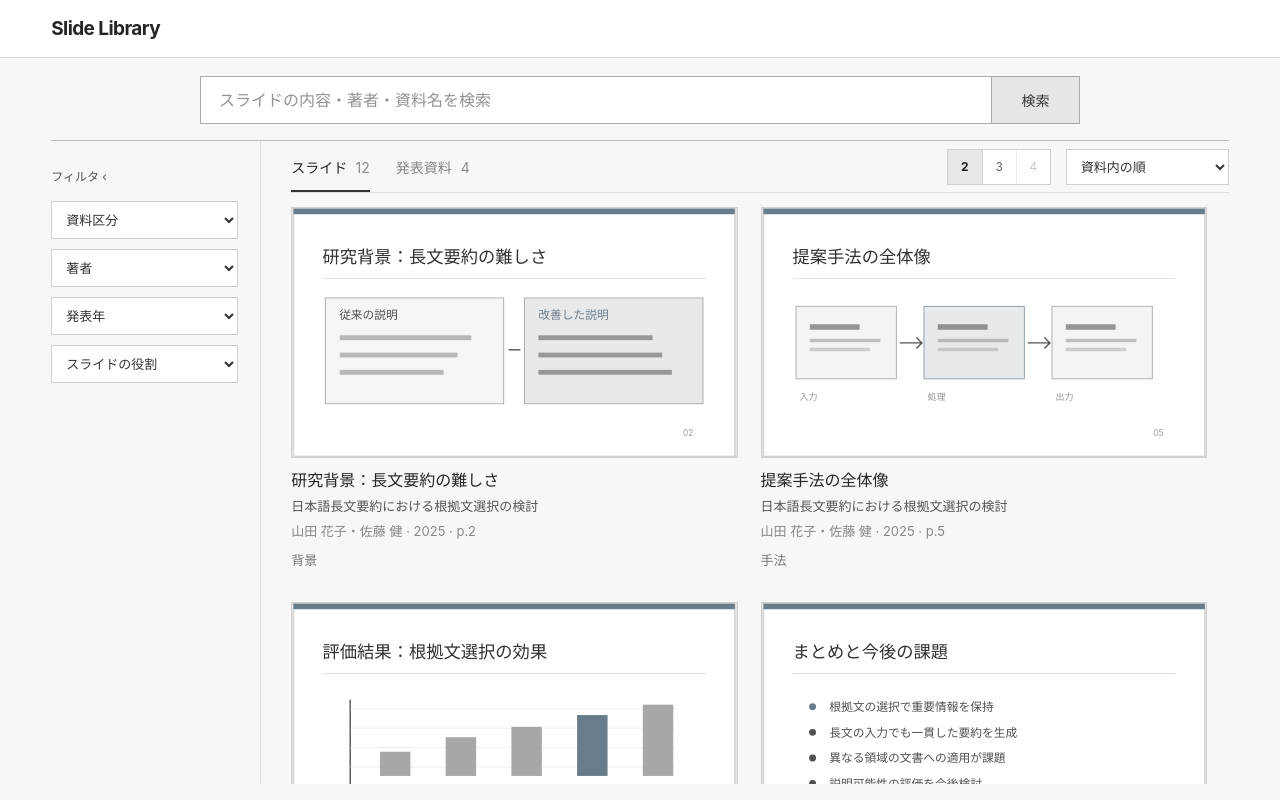
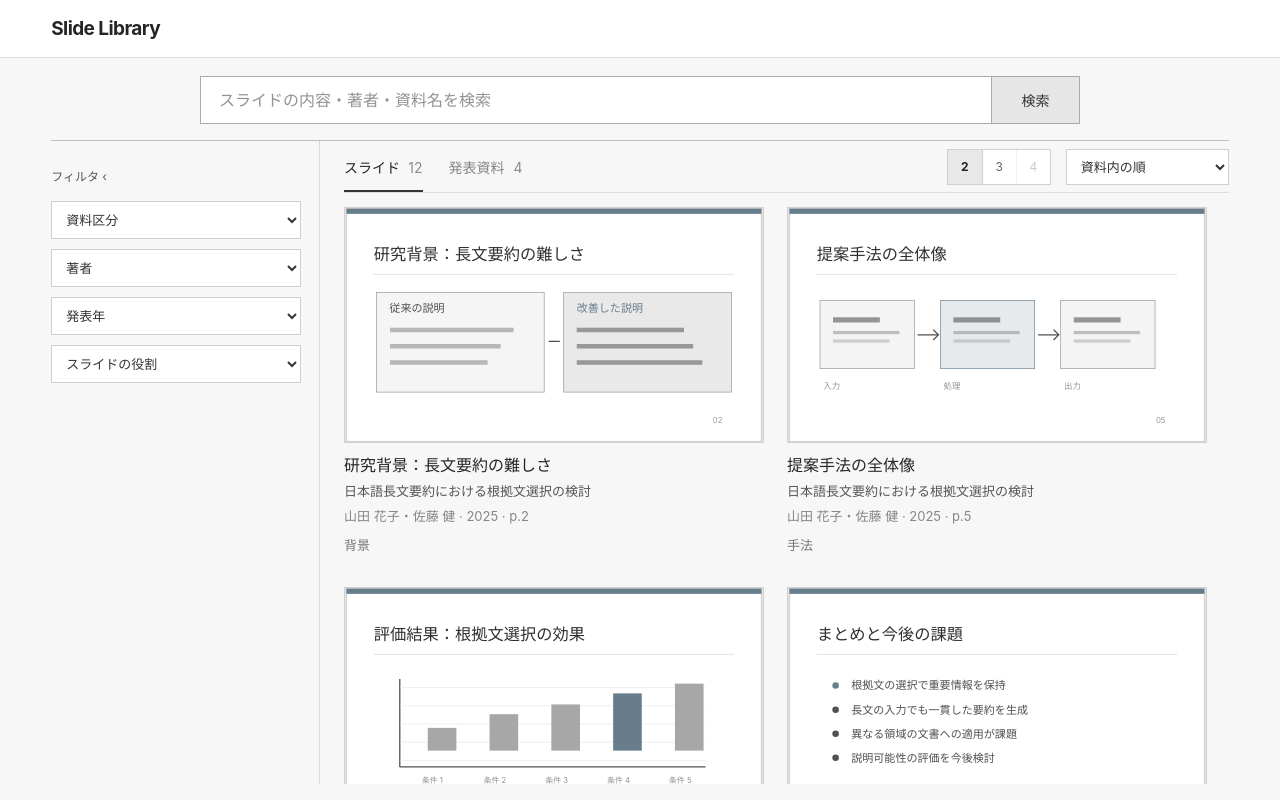
Before and after one commit to yamaguchiteppei/nlp_gw_group_b, a React (Vite) app in the folder frontend/: page / in a window 1280 px wide. Built offline with nearby package versions, Linux system fonts and the light colour scheme.

Commit message:
fix: widen search filter sidebar (#15)

```diff
--- a/frontend/src/index.css
+++ b/frontend/src/index.css
@@ -74,15 +74,15 @@ button:focus-visible, input:focus-visible, select:focus-visible, .result-scroll:
 
 .results-frame {
   display: grid;
-  grid-template-columns: 210px minmax(0, 1fr);
-  gap: 30px;
+  grid-template-columns: clamp(250px, 21vw, 280px) minmax(0, 1fr);
+  gap: 24px;
   min-height: 0;
   border-top: 1px solid #bdbdbd;
 }
 .library--sidebar-collapsed .results-frame { grid-template-columns: 90px minmax(0, 1fr); }
 .filter-sidebar {
   min-height: 0;
-  padding: 24px 22px 0 0;
+  padding: 24px 18px 0 0;
   border-right: 1px solid #dadada;
 }
 .filter-sidebar--collapsed { padding-right: 0; }
```
